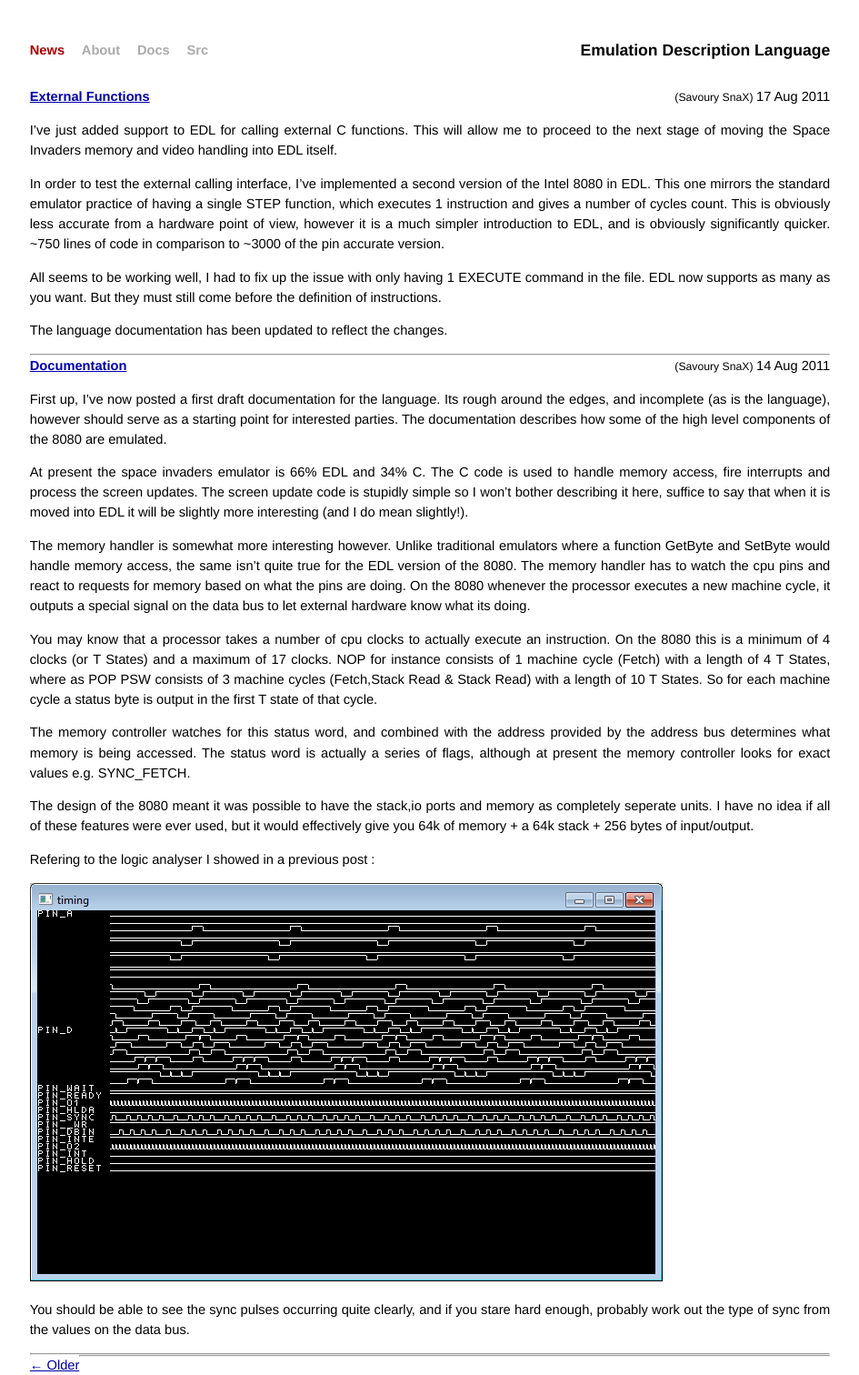
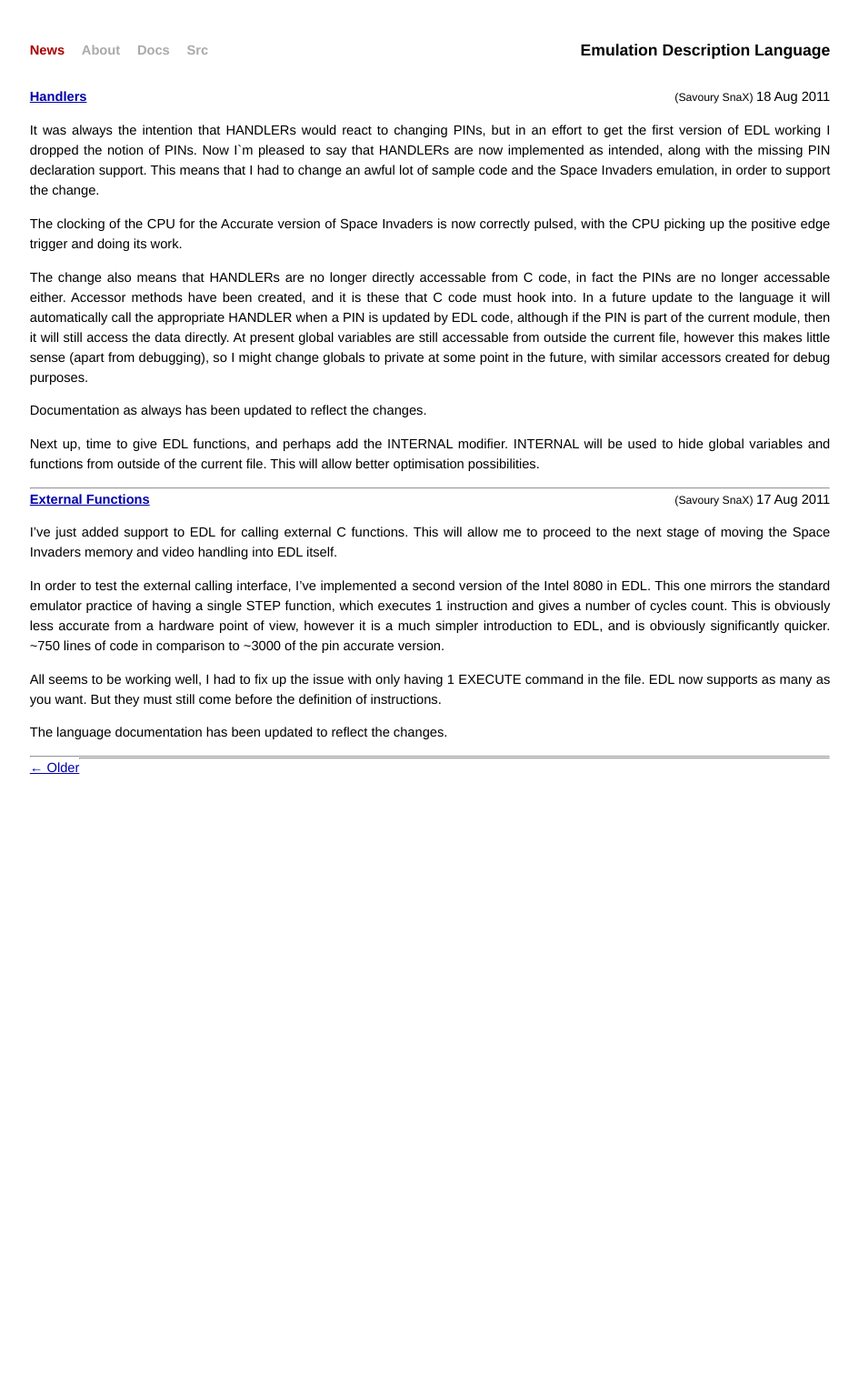
Before and after one commit to SavourySnaX/EDL, a Jekyll site: the page built from index.html, in a window 1280 px wide. Shown: the whole page at 91% size, without its empty margins (167-1112 px from the left). Built offline with Jekyll 4.4.1, drawn with Linux system fonts in a browser that asks for light colours; Markdown is read by kramdown in place of the engine named in the settings; the list of posts is cut into pages by our own code; after the commit the page ends 944 px from its top, so only the background shows below that.

Commit message:
Latest updates.

```diff
--- /dev/null
+++ b/_posts/2011-08-18-Handlers.md
@@ -0,0 +1,15 @@
+---
+layout: post
+author: Savoury SnaX
+title: Handlers
+---
+
+ It was always the intention that HANDLERs would react to changing PINs, but in an effort to get the first version of EDL working I dropped the notion of PINs. Now I`m pleased to say that HANDLERs are now implemented as intended, along with the missing PIN declaration support. This means that I had to change an awful lot of sample code and the Space Invaders emulation, in order to support the change.
+
+ The clocking of the CPU for the Accurate version of Space Invaders is now correctly pulsed, with the CPU picking up the positive edge trigger and doing its work.
+
+ The change also means that HANDLERs are no longer directly accessable from C code, in fact the PINs are no longer accessable either. Accessor methods have been created, and it is these that C code must hook into. In a future update to the language it will automatically call the appropriate HANDLER when a PIN is updated by EDL code, although if the PIN is part of the current module, then it will still access the data directly. At present global variables are still accessable from outside the current file, however this makes little sense (apart from debugging), so I might change globals to private at some point in the future, with similar accessors created for debug purposes.
+
+ Documentation as always has been updated to reflect the changes.
+
+ Next up, time to give EDL functions, and perhaps add the INTERNAL modifier. INTERNAL will be used to hide global variables and functions from outside of the current file. This will allow better optimisation possibilities.
--- a/docs.html
+++ b/docs.html
@@ -166,14 +166,30 @@ foo(AA)
 <td>Both Input and Output. Creates both <b>IN</b> and <b>OUT</b> accessors (see above)</td>
 </tr>
 </table>
+<p></p>
 
 <h2><u>Handlers</u></h2>
 
-<p><b>HANDLER</b>s are functions that are automatically called when even a <b>PIN</b> changes value.</p>
+<p><b>HANDLER</b>s are functions that are automatically called when even a <b>PIN</b> changes value, they can only be tied to <b>PIN</b>s that recieve data from the outside world. <b>HANDLER</b>s must be given a rule that governs when they execute, see table below : </p>
 
+<table border="1" cellpadding="2" cellspacing="1" width="100%">
+<tr>
+<td><b>ALWAYS</b></td>
+<td>Will be called whenever the pin recieves a value.</td>
+</tr>
+<tr>
+<td><b>CHANGED</b></td>
+<td>Will be called whenever the pin recieves a value other than its current.</td>
+</tr>
+<tr>
+<td><b>TRANSITION(<EM>old</EM>,<EM>new</EM>)</b></td>
+<td>Will be called when the stated transition occurs. Useful for pins that are edge triggered.</td>
+</tr>
+</table>
+<p></p>
 <pre style="background-color:#CCCCCC">
 <b>PIN</b> Hello[1];
-<b>HANDLER</b> Hello
+<b>HANDLER</b> Hello <b>ALWAYS</b>
 {
 	<b>DEBUG_TRACE</b> "Hello World!";
 }
@@ -609,7 +625,7 @@ result(1011) shiftedOut(0001)
 
 <h2><u>Interfacing to C</u></h2>
 
-<p>To call a <b>HANDLER</b> from C, you must set a value to the <b>PIN</b>s accessor function - see <b>Pins</b> above. Similarly any globally declared variables are also accessable, however only the non aliased names are available, and care must be taken to match the bit size to the C Variable size. Its best to only access 8,16 or 32 bit values as they have direct representation in C.</p>
+<p>To call a <b>HANDLER</b> from C, you must set a value to the <b>PIN</b>s accessor function - see <b>Pins</b> above. Currently any globally declared variables are also accessable, however only the non aliased names are available, and care must be taken to match the bit size to the C Variable size. Its best to only access 8,16 or 32 bit values as they have direct representation in C.</p>
 
 <p>It is also possible to call C functions from within an EDL file, however the C function must only use unsigned params and return values (void return value is allowed). The compiler will currently only allow 0,8,16 or 32 bit return values and 8,16 or 32 bit parameters.</p>
 
```
